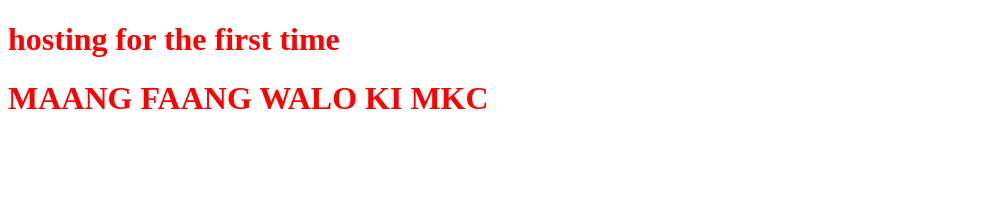
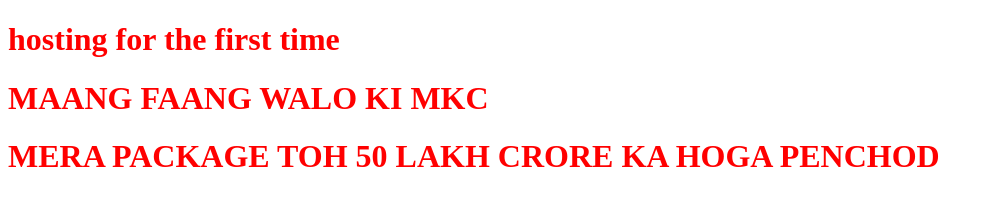
Before and after one commit to ASHUTOSH-309/ASHUTOSH-309.github.io, a plain HTML site: page index.html in a window 1280 px wide. Shown: the whole page, without its empty margins (0-993 px from the left). Drawn offline with Linux system fonts and the light colour scheme.

Commit message:
package hike assumption

```diff
--- a/index.html
+++ b/index.html
@@ -16,6 +16,7 @@
 <body>
     <h1>hosting for the first time</h1>
     <h1>MAANG FAANG WALO KI MKC</h1>
+    <h1>MERA PACKAGE TOH 50 LAKH CRORE KA HOGA PENCHOD</h1>
 
 </body>
 </html>
```
